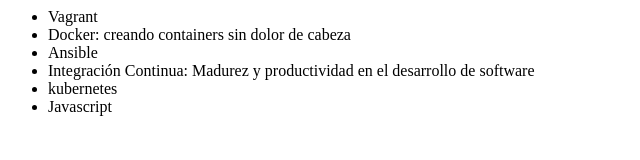
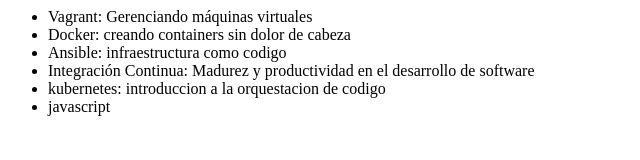
Before and after one commit to richmg91/ServerGITHUB, a plain HTML site: page index.html in a window 1280 px wide. Shown: the whole page, without its empty margins (0-640 px from the left). Drawn offline with Linux system fonts and the light colour scheme.

Commit message:
Revert "cambiando el codigo"
This reverts commit 109a22620bca0542c7bd8eaf56ac95efa7a68cf0.

```diff
--- a/index.html
+++ b/index.html
@@ -8,12 +8,12 @@
 <body>
 
     <ul>
-        <li>Vagrant</li>
+        <li>Vagrant: Gerenciando máquinas virtuales</li>
         <li>Docker: creando containers sin dolor de cabeza</li>
-        <li>Ansible</li>
+        <li>Ansible: infraestructura como codigo</li>
         <li>Integración Continua: Madurez y productividad en el desarrollo de software</li>
-        <li>kubernetes</li>
-        <li>Javascript</li>
+        <li>kubernetes: introduccion a la orquestacion de codigo</li>
+        <li>javascript</li>
     </ul>
 
 </body>
```
